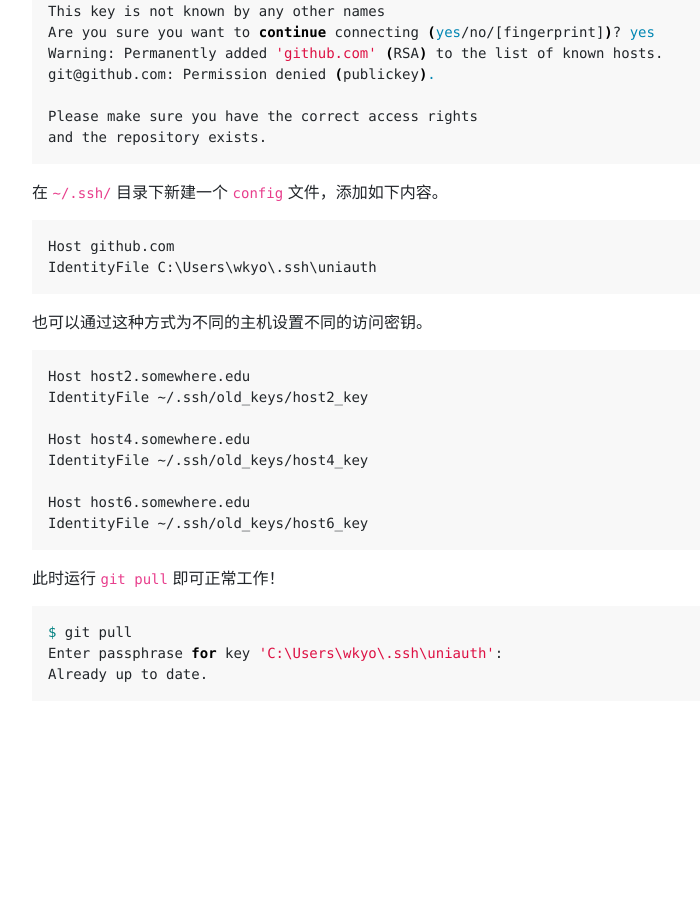
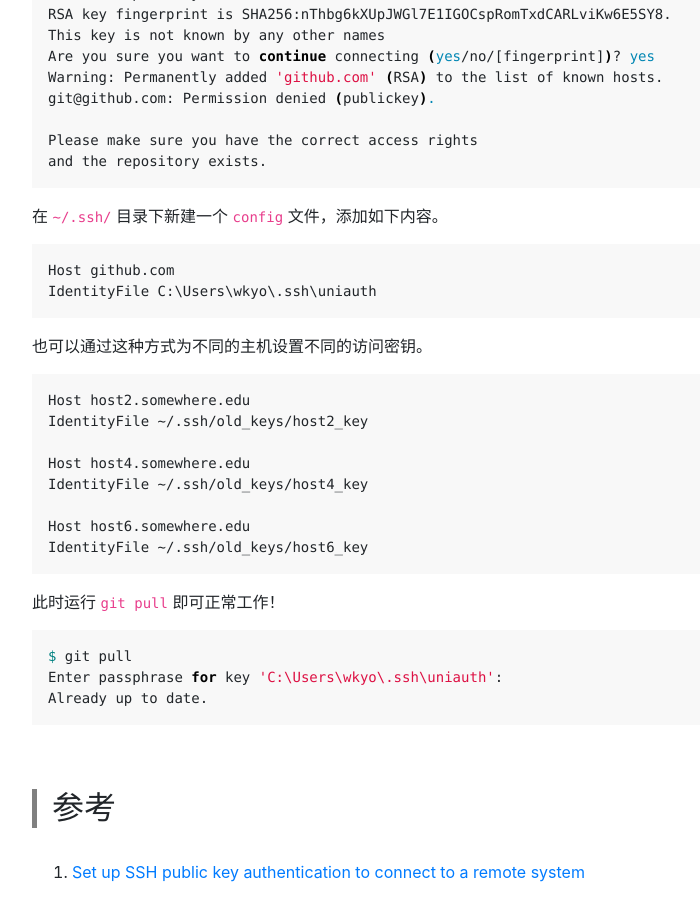
Before and after one commit to wkyo/wkyo.github.io, a Jekyll site: the page built from _posts/2021-11-10-windows-ssh-github.markdown, in a window 1280 px wide and 900 px high, scrolled down 1384 px. Shown: the whole window, without its empty margins (53-753 px from the left). Built offline with Jekyll 4.4.1, drawn with Linux system fonts in a browser that asks for light colours; nearby versions of some CDN libraries; comment, search, counter and statistics services are not loaded; before the commit the page ends 2101 px from its top, so only the background shows below that.

Commit message:
add references

````diff
--- a/_posts/2021-11-10-windows-ssh-github.markdown
+++ b/_posts/2021-11-10-windows-ssh-github.markdown
@@ -81,3 +81,7 @@ $ git pull
 Enter passphrase for key 'C:\Users\wkyo\.ssh\uniauth':
 Already up to date.
 ```
+
+# 参考
+
+1. [Set up SSH public key authentication to connect to a remote system](https://kb.iu.edu/d/aews)
````
